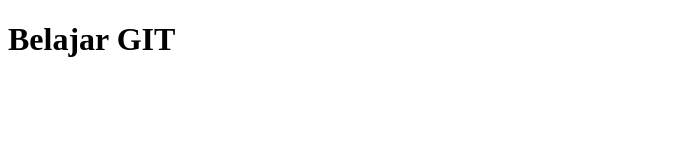
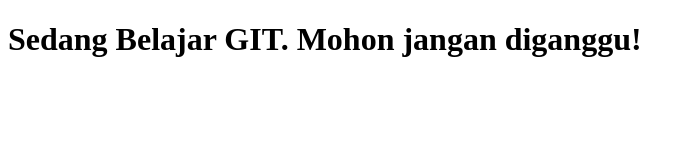
Before and after one commit to aldimahardiansyah/Jarviscamp-batch5, a plain HTML site: page pertemuan1/index.html in a window 1280 px wide. Shown: the whole page, without its empty margins (0-694 px from the left). Drawn offline with Linux system fonts and the light colour scheme.

Commit message:
mengubah body h1

```diff
--- a/pertemuan1/index.html
+++ b/pertemuan1/index.html
@@ -8,7 +8,7 @@
 </head>
 
 <body>
-    <h1>Belajar GIT</h1>
+    <h1>Sedang Belajar GIT. Mohon jangan diganggu!</h1>
 </body>
 
 </html>
```
